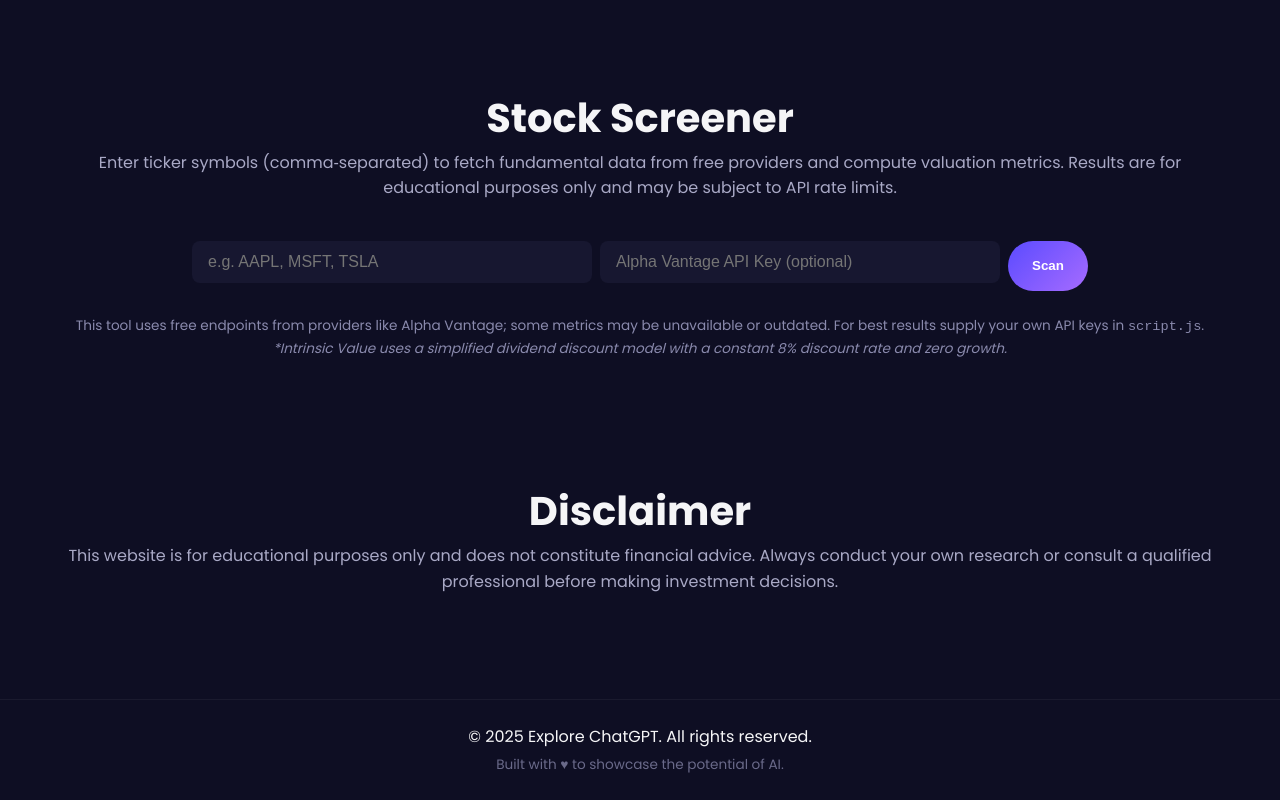
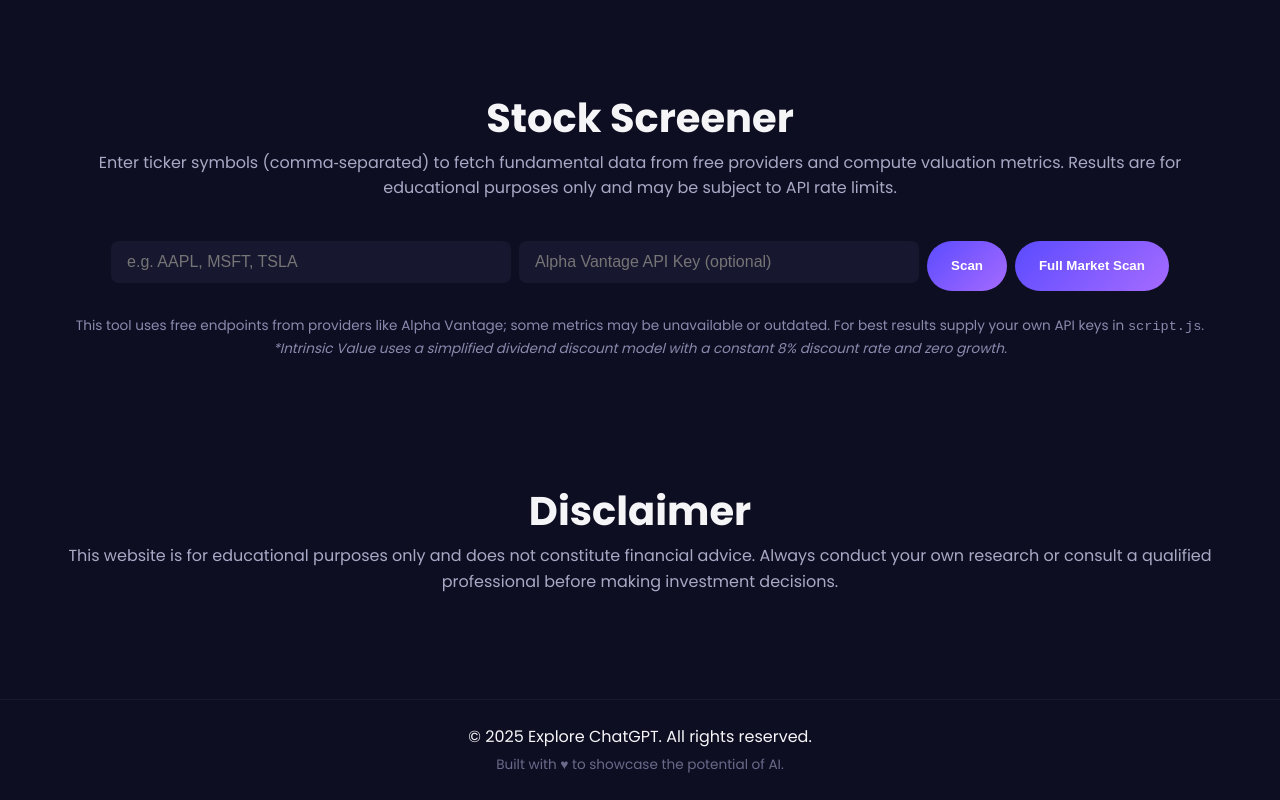
Before and after one commit to zwright8/chatgpt-showcase, a plain HTML site: page index.html in a window 1280 px wide. Shown: the part 1687-2487 px from the top of the page. Drawn offline with Linux system fonts and the light colour scheme; a small style sheet from the web is missing.

Commit message:
Add Full Market Scan button to UI
Update index.html to include a 'Full Market Scan' button that invokes the scanning function across the entire NASDAQ universe. This change works in tandem with the updated script.js to allow scanning all publicly traded companies. Scanning thousands of tickers may take significant time and requires valid API keys to avoid rate limits.

```diff
--- a/index.html
+++ b/index.html
@@ -70,6 +70,13 @@
             <!-- Optional API key input allows users to supply their own Alpha Vantage key -->
             <input type="text" id="apikey-input" placeholder="Alpha Vantage API Key (optional)" />
             <button id="scan-btn" class="btn-primary">Scan</button>
+            <!-- Button to perform a broader market scan.  When clicked this
+                 triggers a script that iterates over a large universe of
+                 publicly traded tickers and returns those trading below
+                 their computed intrinsic value.  Because it makes many
+                 network requests it may take time and uses a sensible
+                 default limit. -->
+            <button id="full-scan-btn" class="btn-primary">Full Market Scan</button>
         </div>
         <div id="results" class="results-table" style="display:none;">
             <table>
```
